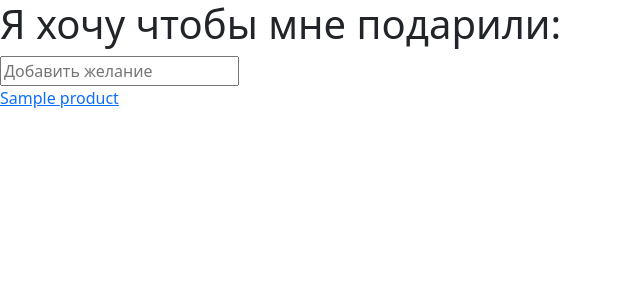
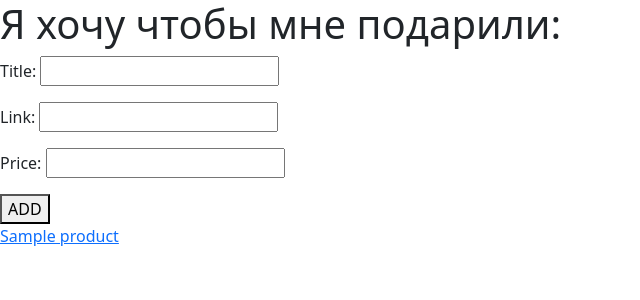
Before and after one commit to morgangt/wishlist, a Django app: page /wisher/1/ in a window 1280 px wide. Shown: the top 300 px of the page, without its empty margins (0-640 px from the left). Run offline with Django 3.2, Linux system fonts and the light colour scheme; a user stored in the database is signed in; tables that the repository leaves empty hold one stand-in row (values such as "Sample post").

Commit message:
- add new function

```diff
--- /dev/null
+++ b/main/forms.py
@@ -0,0 +1,10 @@
+from django import forms
+
+from .models import Product
+
+
+class ProductForm(forms.ModelForm):
+
+    class Meta:
+        model = Product
+        fields = ('title', 'link', 'price')
--- a/main/models.py
+++ b/main/models.py
@@ -14,7 +14,10 @@ class Product(models.Model):
     title = models.CharField(max_length=120)
     link = models.URLField()
     price = models.IntegerField()
-    create_at = models.DateTimeField(auto_created=True)
+    create_at = models.DateTimeField(
+        auto_now_add=True,
+        auto_created=True
+    )
 
     def __str__(self):
         return self.title
--- a/main/templates/wish_list.html
+++ b/main/templates/wish_list.html
@@ -4,7 +4,11 @@
 
     <h1>Я хочу чтобы мне подарили: </h1>
     {% if is_owner_list %}
-        <input type="text" placeholder="Добавить желание"><br>
+        <form method="POST">
+            {% csrf_token %}
+            {{ form.as_p }}
+            <button type="submit"> ADD </button>
+        </form>
     {% endif %}
 
     {% for product in wishlist.product.all %}
--- a/main/views.py
+++ b/main/views.py
@@ -1,6 +1,9 @@
+from datetime import datetime
+
 from django.shortcuts import render, get_object_or_404
 
 from .models import WishList
+from .forms import ProductForm
 
 
 def index(request):
@@ -12,16 +15,25 @@ def about(request):
 
 
 def list_page(request, pk):
-    """
-    FBV - views основаны на функциях
-    CBV - views основаны на классах
-    """
+    """View page the wishlist."""
+
     wishlist = get_object_or_404(WishList, pk=pk)
+
+    if request.method == 'POST':
+        form = ProductForm(request.POST)
+        instance_product = form.save()
+
+        wishlist.product.add(instance_product)
+        wishlist.save()
+    elif request.method == 'GET':
+        form = ProductForm()
+
     return render(
         request,
         'wish_list.html',
         {
             'wishlist': wishlist,
-            'is_owner_list': wishlist.owner == request.user
+            'is_owner_list': wishlist.owner == request.user,
+            'form': form
         }
     )
```
